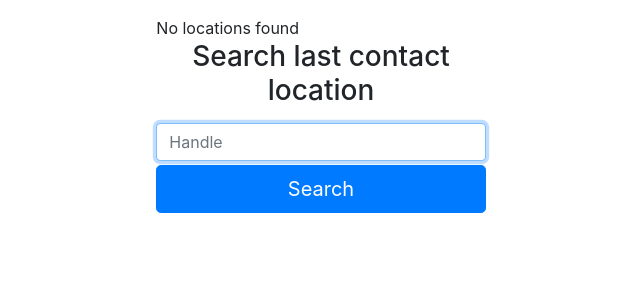
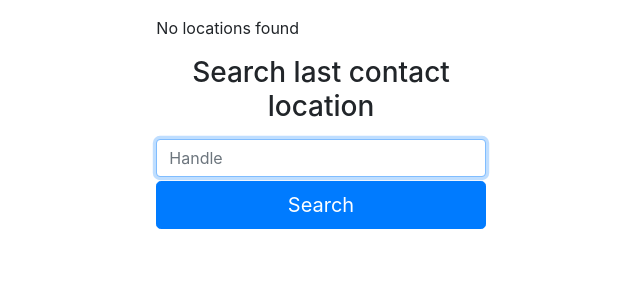
Before and after one commit to xatophi/m0leconfinals2021-twoinone, a Flask app: page /locations in a window 1280 px wide. Shown: the part 56-356 px from the top of the page, without its empty margins (319-959 px from the left). Run offline with Flask 2, Linux system fonts and the light colour scheme; the visitor is signed in with stand-in values (Sample User, id 1); data comes from the database, SQL or seed files in the repository; data that the repository does not hold is empty; some libraries are stand-ins or nearby versions.

Commit message:
padding html

```diff
--- a/telegram_bot_client/app/templates/contacts.html
+++ b/telegram_bot_client/app/templates/contacts.html
@@ -18,7 +18,7 @@
         </ul>
 
         <form action="/contacts" method="GET">
-            <h1 class="h3 mb-3 text-center">Search contact</h1>
+            <h1 class="h3 my-3 text-center">Search contact</h1>
             <input type="text" id="inputHandleSearch" name="search" class="form-control mb-1" placeholder="Handle" required="" autofocus="">
             <button class="btn btn-lg btn-primary btn-block" type="submit">Search</button>
         </form>
--- a/telegram_bot_client/app/templates/locations.html
+++ b/telegram_bot_client/app/templates/locations.html
@@ -37,7 +37,7 @@
 
 
         <form action="/locations" method="GET">
-            <h1 class="h3 mb-3 text-center">Search last contact location</h1>
+            <h1 class="h3 my-3 text-center">Search last contact location</h1>
             <input type="text" id="inputHandleSearch" name="search" class="form-control mb-1" placeholder="Handle" required="" autofocus="">
             <button class="btn btn-lg btn-primary btn-block" type="submit">Search</button>
         </form>
```
